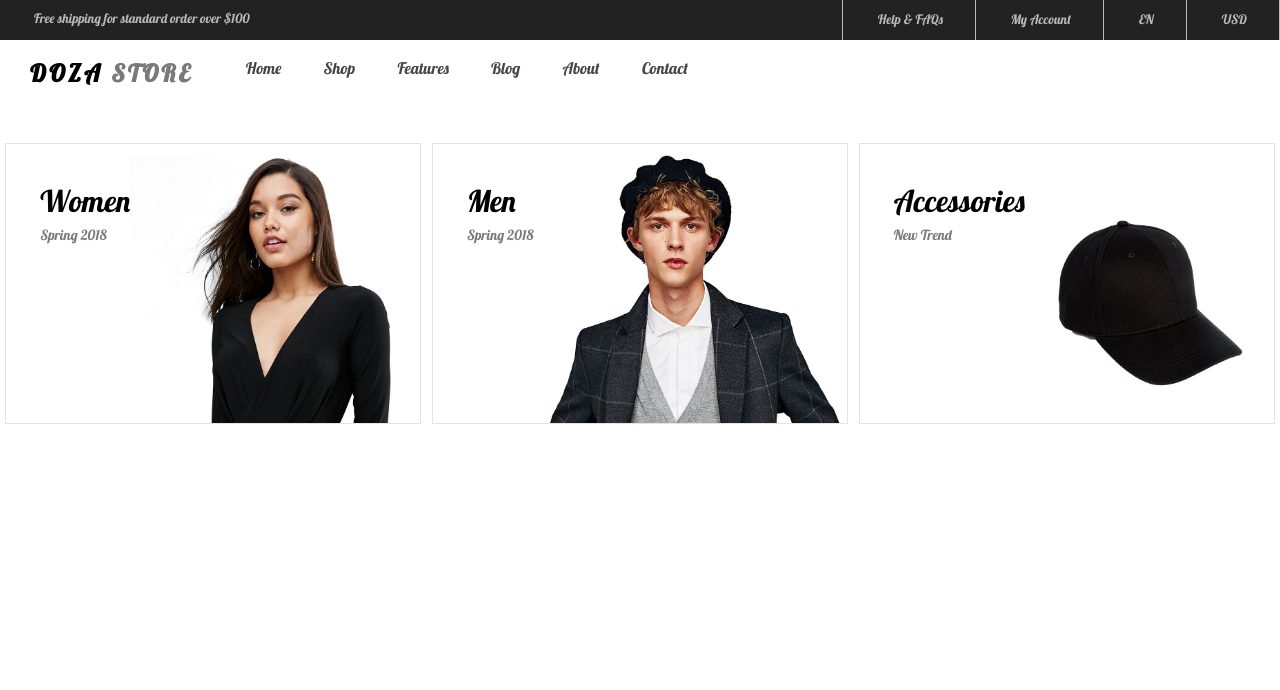
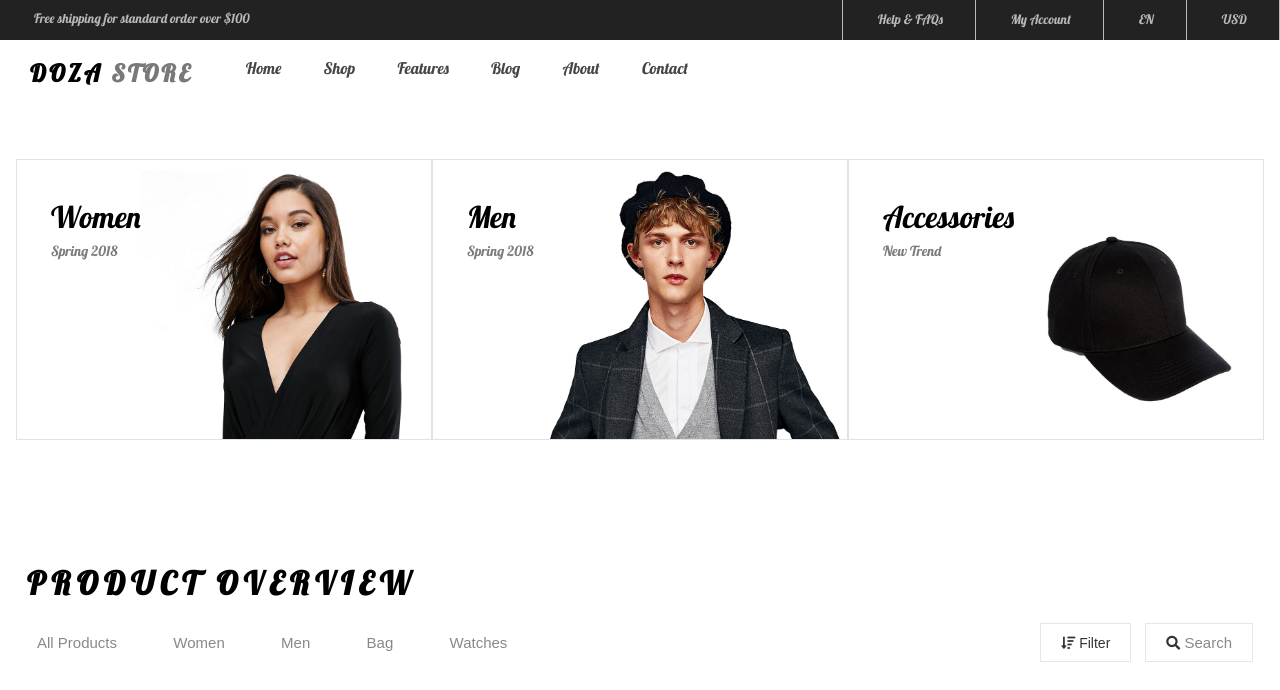
Before and after one commit to 5iveemmy/Doza-store, a React (Create React App) app: page / in a window 1280 px wide. Shown: the top 690 px of the page. Built offline with nearby package versions, Linux system fonts and the light colour scheme; some icons are missing.

Commit message:
added a new section

```diff
--- a/public/index.html
+++ b/public/index.html
@@ -11,6 +11,9 @@
   <link rel="preconnect" href="https://fonts.googleapis.com">
   <link rel="preconnect" href="https://fonts.gstatic.com" crossorigin>
   <link href="https://fonts.googleapis.com/css2?family=Lobster&display=swap" rel="stylesheet">
+  <link rel="stylesheet" href="https://use.fontawesome.com/releases/v5.15.4/css/all.css"
+    integrity="sha384-DyZ88mC6Up2uqS4h/KRgHuoeGwBcD4Ng9SiP4dIRy0EXTlnuz47vAwmeGwVChigm" crossorigin="anonymous">
+
   <!--
       manifest.json provides metadata used when your web app is installed on a
       user's mobile device or desktop. See https://developers.google.com/web/fundamentals/web-app-manifest/
--- a/src/App.js
+++ b/src/App.js
@@ -3,6 +3,7 @@ import Navbar from "./components/Navbar";
 import { BrowserRouter as Route } from "react-router-dom";
 import "./App.css";
 import Boxes from "./Boxes/Boxes";
+import MidBox from "./Boxes/MidBox";
 
 function App() {
   return (
@@ -10,6 +11,7 @@ function App() {
       <Route>
         <Navbar />
         <Boxes />
+        {/* <MidBox /> */}
       </Route>
     </>
   );
--- a/src/Boxes/Boxes.css
+++ b/src/Boxes/Boxes.css
@@ -1,7 +1,11 @@
+:root {
+  --text-color: #888;
+}
+
 /* for smallBox */
 .card {
   display: flex;
-  padding: 2rem 0rem;
+  padding: 3rem 1rem;
   flex-wrap: wrap;
 }
 
@@ -71,3 +75,68 @@
   font-size: 14px;
   line-height: 30px;
 }
+
+/* For midBox*/
+.product {
+  padding: 23px 27px;
+}
+
+.product h1 {
+  line-height: 5rem;
+  letter-spacing: 6px;
+}
+
+.section {
+  display: flex;
+  justify-content: space-between;
+}
+
+.btn {
+  border: none;
+  padding: 10px;
+  background-color: white;
+  font-size: 15px;
+  color: var(--text-color);
+}
+
+.all {
+  display: flex;
+  flex-direction: row;
+  justify-content: space-between;
+  width: 40%;
+}
+
+.all-icons {
+  display: flex;
+  justify-content: space-between;
+}
+
+.filter,
+.second-search {
+  padding: 10px 20px;
+  background-color: transparent;
+  border: 1px solid #e6e6e6;
+  font-size: 14px;
+  color: #343434;
+  margin-left: 14px;
+}
+
+.filter:hover,
+.second-search:hover {
+  background-color: #717fe0;
+  color: white;
+  cursor: pointer;
+  transition: ease-in-out 0.5s;
+}
+
+.filter:hover .fitert,
+.second-search:hover .searcht {
+  color: white;
+  transition: ease-in-out 0.5s;
+}
+
+.fitert,
+.searcht {
+  color: var(--text-color);
+  font-size: 15px;
+}
--- a/src/Boxes/Boxes.js
+++ b/src/Boxes/Boxes.js
@@ -1,4 +1,4 @@
-import React from "react";
+import React, { useState } from "react";
 import "./Boxes.css";
 import SmallBox from "./SmallBox";
 import banner01 from "../images/banner-01.jpg";
@@ -6,7 +6,18 @@ import banner02 from "../images/banner-02.jpg";
 import banner03 from "../images/banner-03.jpg";
 
 function Boxes() {
+  const [click, setClick] = useState(false);
+  const [sand, setSand] = useState(false);
+
+  const handleClick = () => {
+    setClick(!click);
+  };
+
+  const sandleClick = () => {
+    setSand(!sand);
+  };
   return (
+    <>
       <div className="container">
         <div className="card legit">
           <SmallBox src={banner01} title="Women" season="Spring 2018" />
@@ -14,6 +25,33 @@ function Boxes() {
           <SmallBox src={banner03} title="Accessories" season="New Trend" />
         </div>
       </div>
+      <div className="product">
+        <h1>PRODUCT OVERVIEW</h1>
+        <section className="section">
+          <div className="all">
+            <button className="btn">All Products</button>
+            <button className="btn">Women</button>
+            <button className="btn">Men</button>
+            <button className="btn">Bag</button>
+            <button className="btn">Watches</button>
+          </div>
+          <div className="all-icons">
+            <button className="filter" onClick={handleClick}>
+              <i
+                className={
+                  click ? "fas fa-times fa-sm" : "fas fa-sort-amount-down"
+                }
+              />
+              <span className="filtert"> Filter</span>
+            </button>
+            <button className="second-search" onClick={sandleClick}>
+              <i className={sand ? "fas fa-times fa-sm" : "fas fa-search"} />
+              <span className="searcht"> Search</span>
+            </button>
+          </div>
+        </section>
+      </div>
+    </>
   );
 }
 
--- /dev/null
+++ b/src/Boxes/MidBox.js
@@ -0,0 +1,10 @@
+import "./Boxes.css";
+
+function MidBox() {
+  return (
+    <>
+      <section className="pictures"></section>
+    </>
+  );
+}
+export default MidBox;
```
Lines whose indentation alone changed are shown as unchanged.
